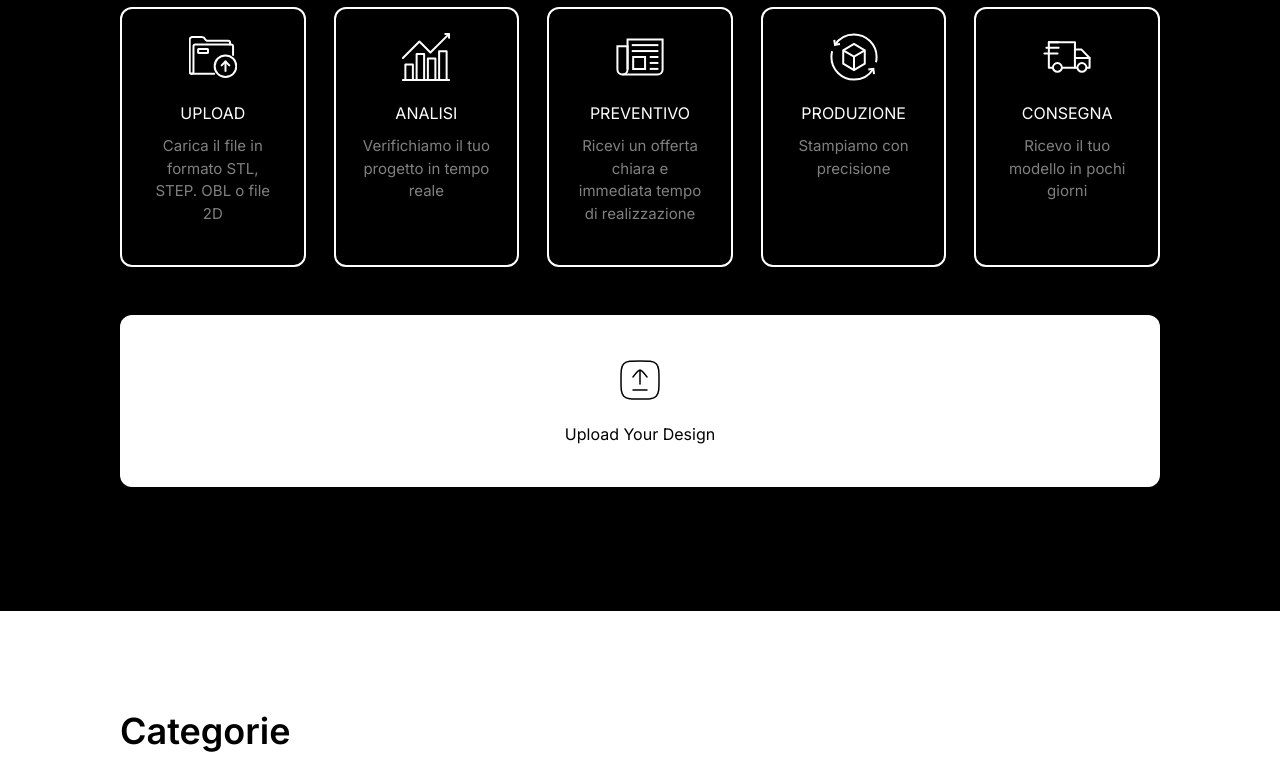
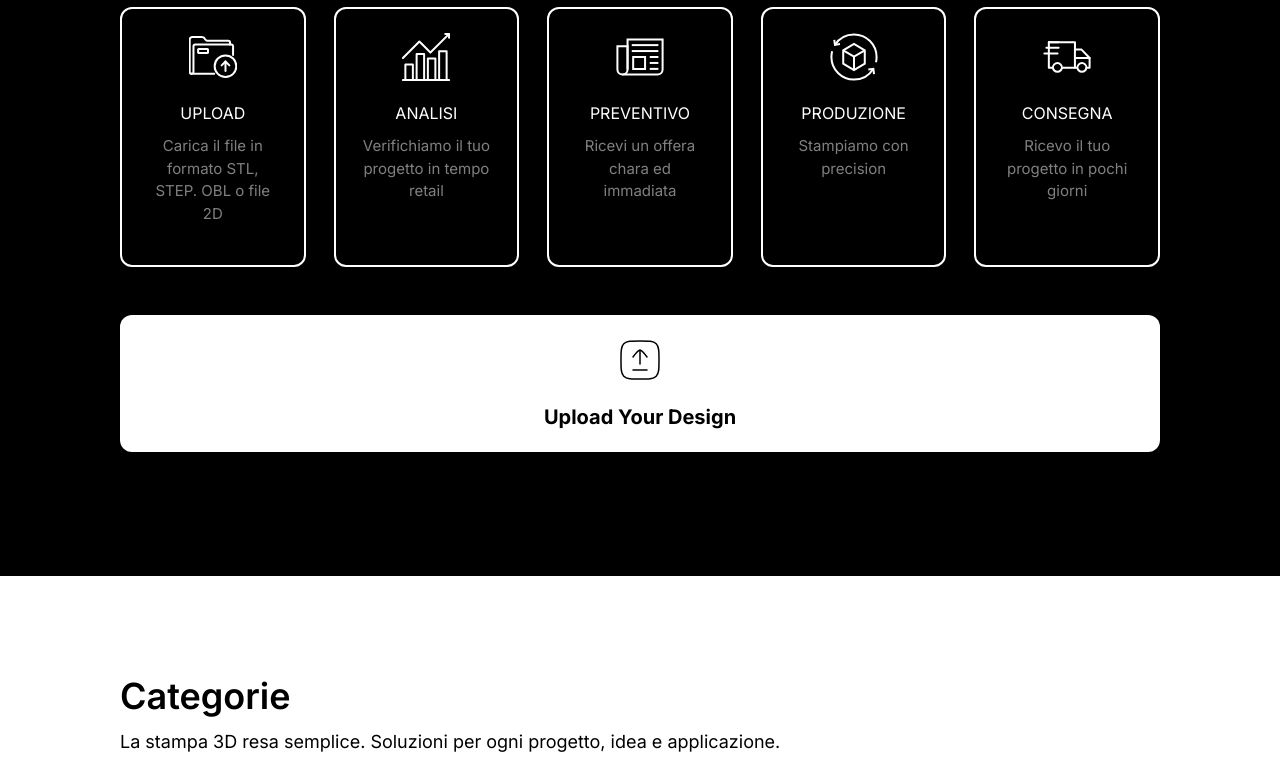
Before and after one commit to alimuzzaman-zamaddar/dynamic-x-project, a React (Vite) app: page / in a window 1280 px wide. Shown: the part 940-1707 px from the top of the page. Built offline with nearby package versions, Linux system fonts and the light colour scheme.

Commit message:
fix: fixed all the issues from docs

```diff
--- a/src/components/PagesComponent/HomPage/Services.jsx
+++ b/src/components/PagesComponent/HomPage/Services.jsx
@@ -10,6 +10,12 @@ import machine6 from "../../../assets/img/home/serive7.png";
 import machine7 from "../../../assets/img/home/service8.png";
 
 const techonologies = [
+  {
+    bgImg: machine5,
+    title: "Conversione 2D to 3D",
+    description:
+      "Trasformiamo disegni tecnici in modelli tridimensionali stampabili.",
+  },
   {
     bgImg: machine4,
     title: "Stampa 3D Professionale",
--- a/src/components/PagesComponent/HomPage/UploadYourDesign.jsx
+++ b/src/components/PagesComponent/HomPage/UploadYourDesign.jsx
@@ -13,10 +13,10 @@ const UploadYourDesign = () => {
         </h4>
         <div className="py-8 sm:py-12 grid grid-cols-2 md:grid-cols-3 xl:grid-cols-5 gap-4 sm:gap-5 lg:gap-7">
           <FeatureCard icon={Carica} title="UPLOAD" description="Carica il file in formato STL, STEP. OBL o file 2D" />
-          <FeatureCard icon={Analysis} title="ANALISI" description="Verifichiamo il tuo progetto in tempo reale" />
-          <FeatureCard icon={Preventivo} title="PREVENTIVO" description="Ricevi un offerta chiara e immediata tempo di realizzazione" />
-          <FeatureCard icon={Prodizune} title="PRODUZIONE" description="Stampiamo con precisione" />
-          <FeatureCard icon={Consegna} title="CONSEGNA" description="Ricevo il tuo modello in pochi giorni" />
+          <FeatureCard icon={Analysis} title="ANALISI" description="Verifichiamo il tuo progetto in tempo retail" />
+          <FeatureCard icon={Preventivo} title="PREVENTIVO" description="Ricevi un offera chara ed immadiata" />
+          <FeatureCard icon={Prodizune} title="PRODUZIONE" description="Stampiamo con precision" />
+          <FeatureCard icon={Consegna} title="CONSEGNA" description="Ricevo il tuo progetto in pochi giorni" />
         </div>
 
         {/* Upload drop-zone */}
@@ -26,12 +26,12 @@ const UploadYourDesign = () => {
             background: "#fff",
             backdropFilter: "blur(5.1px)",
           }}
-          className="relative h-auto w-full lg:py-10 py-5 px-4 rounded-xl flex items-center justify-center cursor-pointer"
+          className="relative h-auto w-full py-5 px-4 rounded-xl flex items-center justify-center cursor-pointer"
         >
           <Link to={"/upload-design"}>
             <div className="flex flex-col gap-y-4 sm:gap-y-5 items-center pointer-events-none">
               <FileUpload />
-              <span className="text-[15px] sm:text-sm md:text-base font-normal leading-[133%] text-black text-center">
+              <span className="text-[15px] sm:text-sm md:text-xl font-bold leading-[133%] text-black text-center">
                 Upload Your Design
               </span>
             </div>
```
